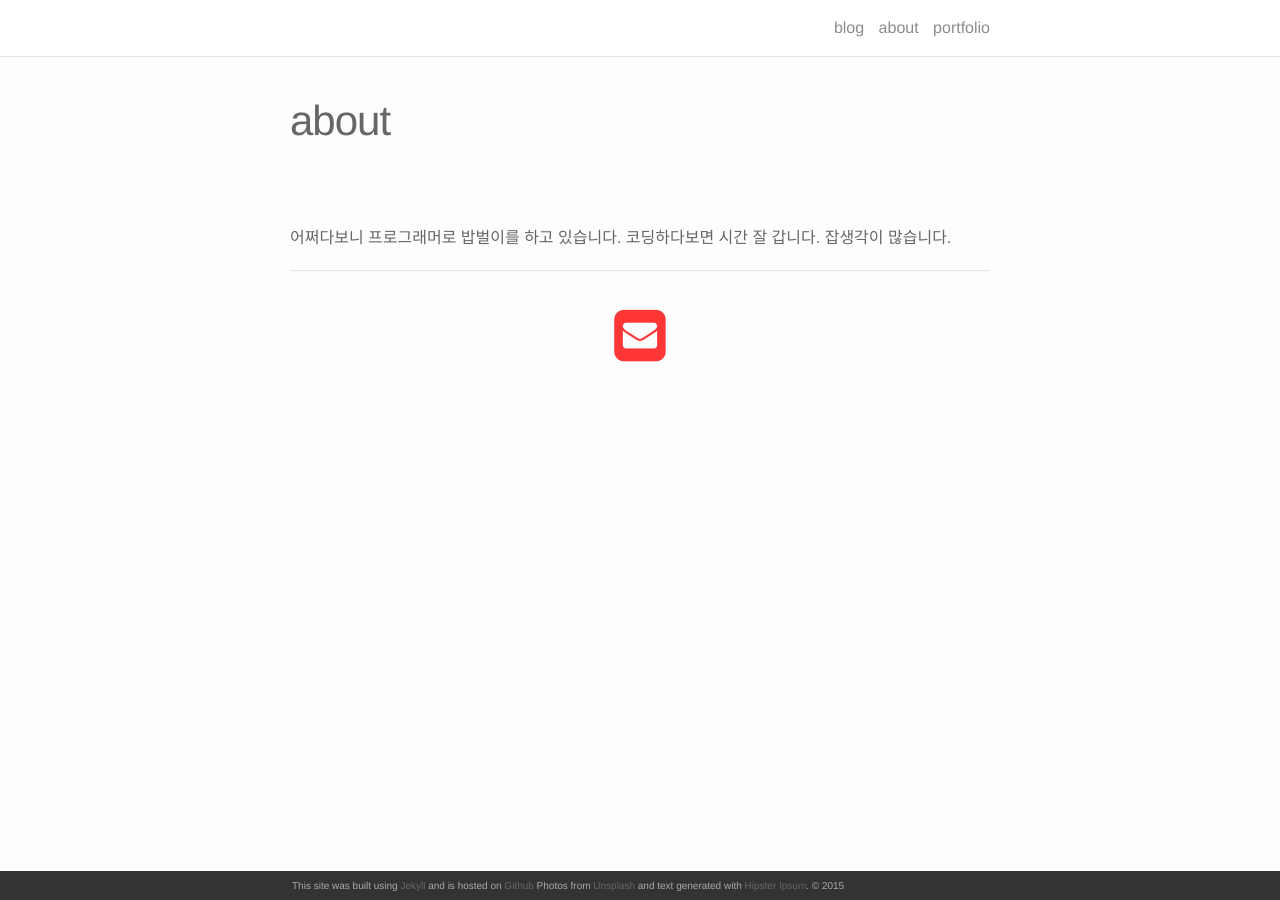
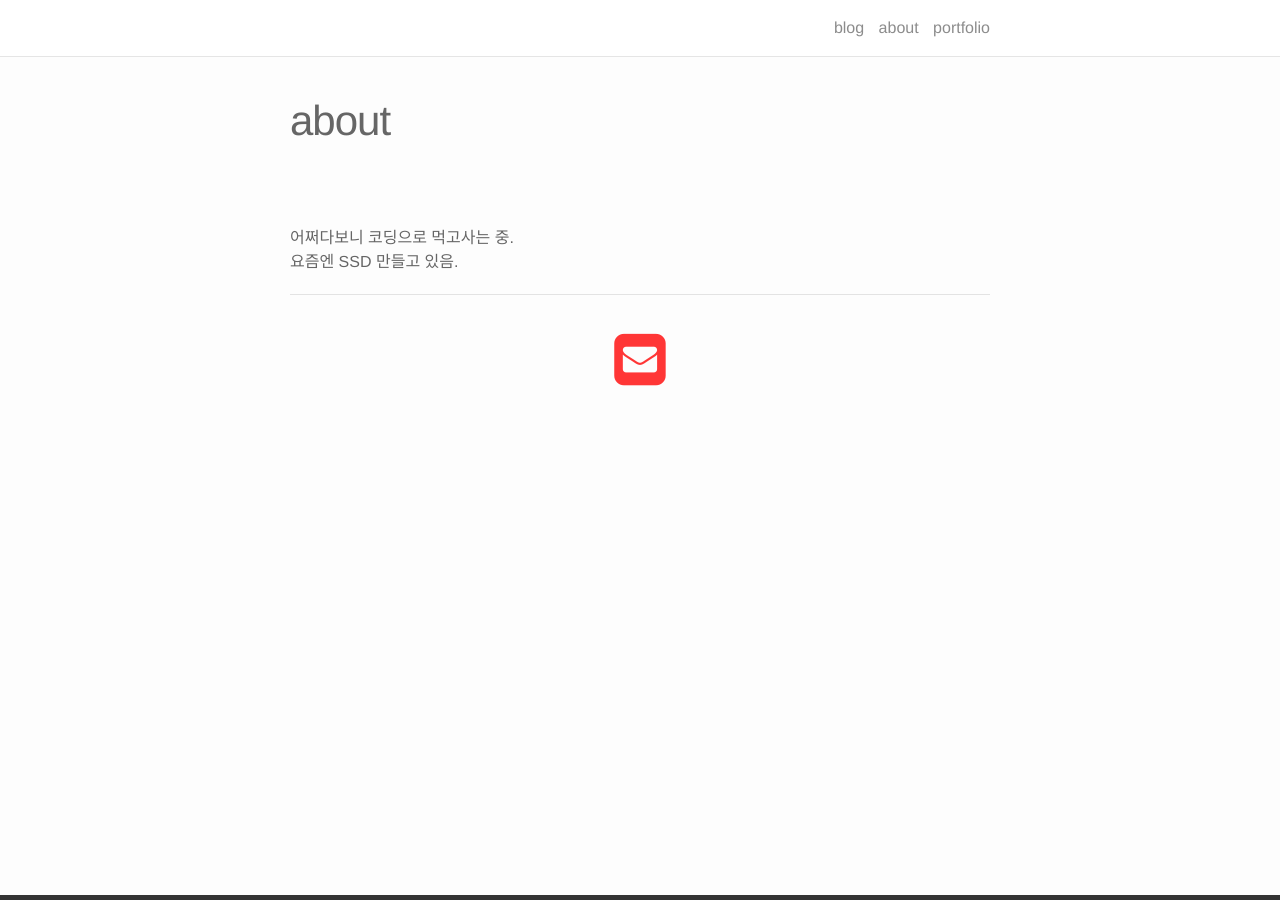
Before and after one commit to paulk-async/paulk-async.github.io, a Jekyll site: the page built from about.md, in a window 1280 px wide. Built offline with Jekyll 4.4.1, drawn with Linux system fonts in a browser that asks for light colours; nearby versions of some CDN libraries.

Commit message:
간단한 레이아웃 정리

```diff
--- a/_config.yml
+++ b/_config.yml
@@ -1,11 +1,11 @@
 # Site settings
-title: paulk-async
+title: 아직 정체성 찾는 중
 email: ohahaha822@gmail.com
 description: > # this means to ignore newlines until "baseurl:"
   A simple, whitespace, helvetica based portfolio theme.
 baseurl:  # the subpath of your site, e.g. /blog/
 url:  # the base hostname & protocol for your site
-github_username:  github_username
+github_username:  paulk-async
 
 # Build settings
 markdown: kramdown
--- a/_includes/footer.html
+++ b/_includes/footer.html
@@ -1,7 +1,3 @@
 <footer class="site-footer">
 
-  <div class="wrapper">
-  	<p>This site was built using <a href="http://jekyllrb.com" target="_blank">Jekyll</a> and is hosted on <a href="https://github.com" target="_blank">Github</a> Photos from <a href="https://unsplash.com" target="_blank">Unsplash</a> and text generated with <a href="http://hipsum.co" target="_blank">Hipster Ipsum</a>. &#169; 2015</p>
-  </div>
-
 </footer>
--- a/about.md
+++ b/about.md
@@ -10,10 +10,8 @@ permalink: /about/
 <!-- Write your biography here. Tell the world about yourself. Link to your favorite <a href="http://reddit.com" target="blank">subreddit</a>. You can put a picture in, too. The code is already in, just name your picture "prof_pic.jpg" and put it in the img folder.  -->
 
 <!-- Link to your social media connections, too. This theme is set up to use <a href="http://fortawesome.github.io/Font-Awesome/" target="blank">Font Awesome icons</a>, like the ones below. Add your facebook, twitter, linkedin, or just disable all of them.  -->
-어쩌다보니 프로그래머로 밥벌이를 하고 있습니다.
-코딩하다보면 시간 잘 갑니다.
-잡생각이 많습니다.
-<br/>
+어쩌다보니 코딩으로 먹고사는 중. <br/>
+요즘엔 SSD 만들고 있음.
 
 <hr/>
 <br/>
--- a/index.html
+++ b/index.html
@@ -3,8 +3,8 @@ layout: default
 ---
 
 <div class="header-bar">
-  <h1>paulk-async</h1>
-  <h2>사는 이야기</h2>
+  <h1>if (NO_ERROR == pKim822->decode(error))</h1>
+  <h2></h2>
   <br/>
   <hr>
   <br/>
```
